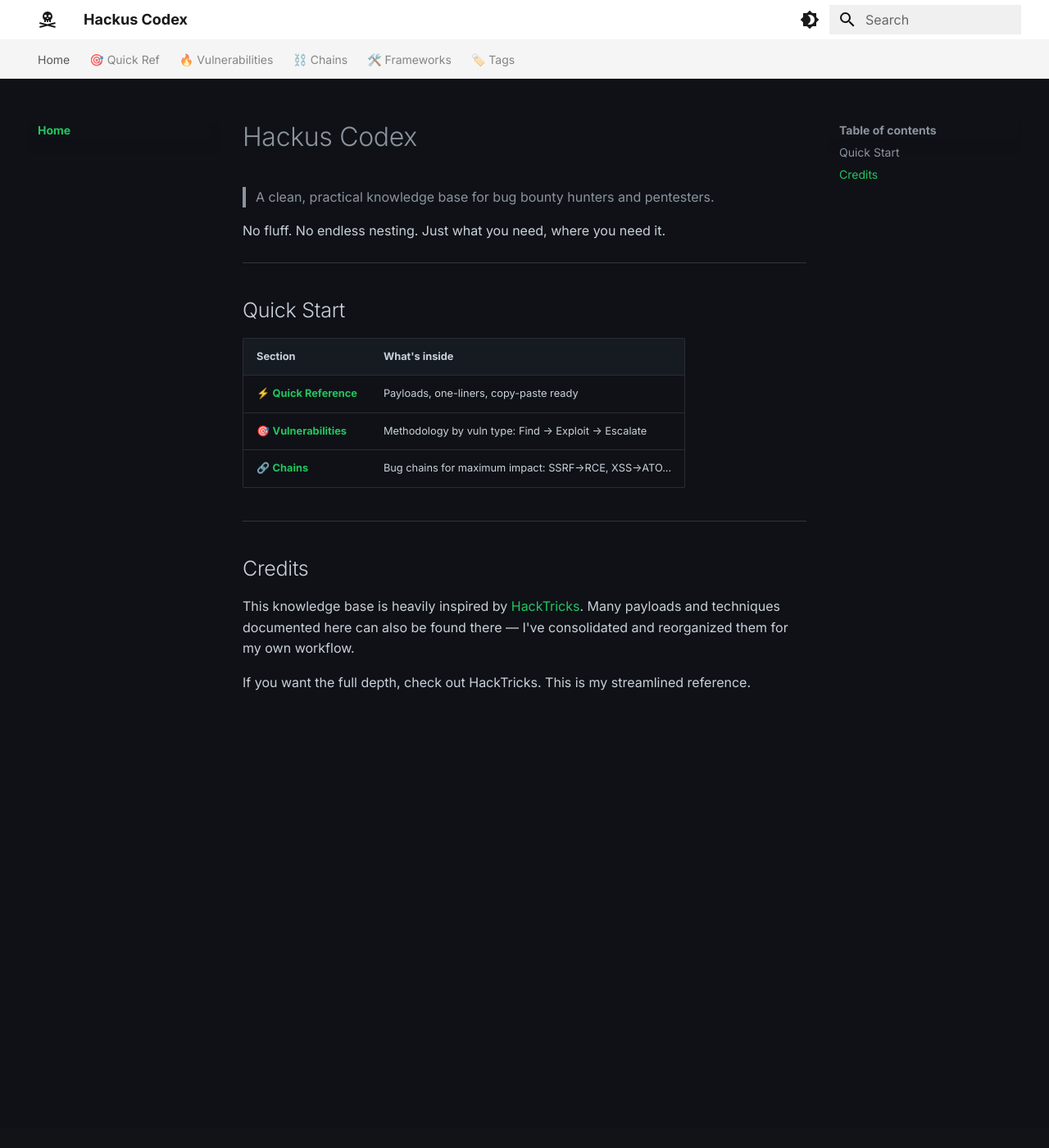
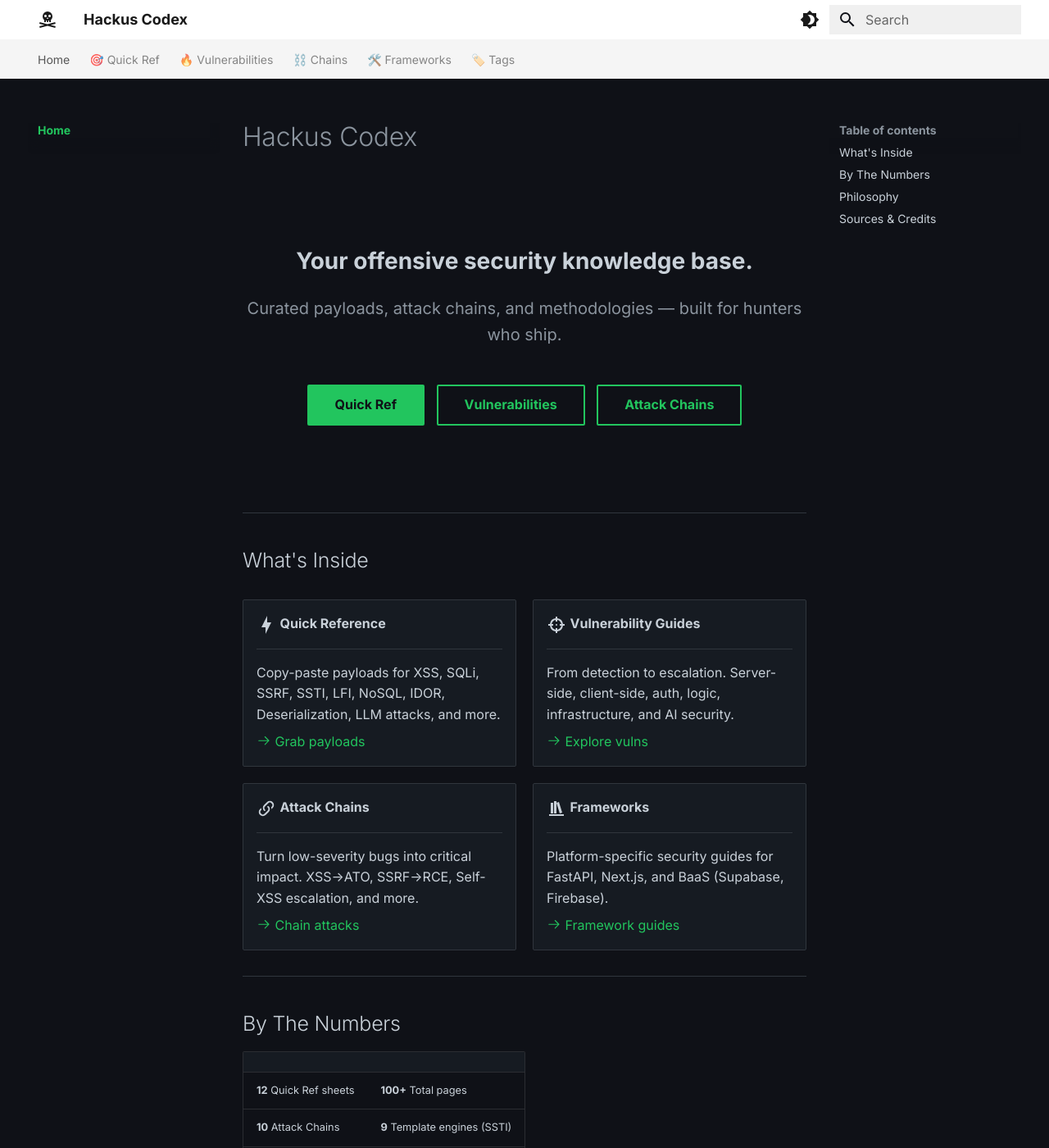
Before and after one commit to Nooboclawdus/hackus-codex, an MkDocs documentation site: the page built from docs/index.md, in a window 1280 px wide and 1400 px high. Shown: the whole window at 82% size. Built offline with MkDocs 1.6.1 and Material for MkDocs 9.7.7, drawn with Linux system fonts in a browser that asks for light colours; some of the changed text lies outside the part shown.

Commit message:
feat: redesign homepage with hero, cards, proper credits
- Hero section with CTAs
- Card grid for main sections
- Stats section
- Philosophy statement
- Proper credits: PortSwigger, HackTricks, PayloadsAllTheThings, H1
- Clean visual design

```diff
--- a/docs/index.md
+++ b/docs/index.md
@@ -1,23 +1,104 @@
 # Hackus Codex
 
-> A clean, practical knowledge base for bug bounty hunters and pentesters.
+<div class="hero" markdown>
 
-No fluff. No endless nesting. Just what you need, where you need it.
+**Your offensive security knowledge base.**
+
+Curated payloads, attack chains, and methodologies — built for hunters who ship.
+
+[Quick Ref](quick/index.md){ .md-button .md-button--primary }
+[Vulnerabilities](vulns/index.md){ .md-button }
+[Attack Chains](chains/index.md){ .md-button }
+
+</div>
 
 ---
 
-## Quick Start
+## What's Inside
 
-| Section | What's inside |
-|---------|---------------|
-| ⚡ [**Quick Reference**](quick/index.md) | Payloads, one-liners, copy-paste ready |
-| 🎯 [**Vulnerabilities**](vulns/index.md) | Methodology by vuln type: Find → Exploit → Escalate |
-| 🔗 [**Chains**](chains/index.md) | Bug chains for maximum impact: SSRF→RCE, XSS→ATO... |
+<div class="grid cards" markdown>
+
+-   :material-lightning-bolt:{ .lg .middle } **Quick Reference**
+
+    ---
+
+    Copy-paste payloads for XSS, SQLi, SSRF, SSTI, LFI, NoSQL, IDOR, Deserialization, LLM attacks, and more.
+
+    [:octicons-arrow-right-24: Grab payloads](quick/index.md)
+
+-   :material-target:{ .lg .middle } **Vulnerability Guides**
+
+    ---
+
+    From detection to escalation. Server-side, client-side, auth, logic, infrastructure, and AI security.
+
+    [:octicons-arrow-right-24: Explore vulns](vulns/index.md)
+
+-   :material-link-variant:{ .lg .middle } **Attack Chains**
+
+    ---
+
+    Turn low-severity bugs into critical impact. XSS→ATO, SSRF→RCE, Self-XSS escalation, and more.
+
+    [:octicons-arrow-right-24: Chain attacks](chains/index.md)
+
+-   :material-bookshelf:{ .lg .middle } **Frameworks**
+
+    ---
+
+    Platform-specific security guides for FastAPI, Next.js, and BaaS (Supabase, Firebase).
+
+    [:octicons-arrow-right-24: Framework guides](frameworks/index.md)
+
+</div>
 
 ---
 
-## Credits
+## By The Numbers
 
-This knowledge base is heavily inspired by [HackTricks](https://book.hacktricks.xyz/). Many payloads and techniques documented here can also be found there — I've consolidated and reorganized them for my own workflow.
+| | |
+|---|---|
+| **12** Quick Ref sheets | **100+** Total pages |
+| **10** Attack Chains | **9** Template engines (SSTI) |
+| **6** Vuln categories | **Real** H1 report references |
 
-If you want the full depth, check out HackTricks. This is my streamlined reference.
+---
+
+## Philosophy
+
+- **Payload-dense** — Less prose, more payloads
+- **Copy-paste ready** — Tested, working techniques
+- **Chain-focused** — Escalate everything
+- **No gatekeeping** — The knowledge wants to be free
+
+---
+
+## Sources & Credits
+
+This codex aggregates knowledge from across the security community:
+
+- **[PortSwigger Web Security Academy](https://portswigger.net/web-security)** — Research and methodology
+- **[HackTricks](https://book.hacktricks.xyz/)** — Comprehensive technique reference
+- **[PayloadsAllTheThings](https://github.com/swisskyrepo/PayloadsAllTheThings)** — Payload collections
+- **[HackerOne Disclosed Reports](https://hackerone.com/hacktivity)** — Real-world examples
+- **Original research** — From bug bounty hunting experience
+
+If you find value here, support the original creators.
+
+---
+
+<div class="grid cards" markdown>
+
+-   :material-github:{ .lg .middle } **Open Source**
+
+    ---
+
+    Built with [MkDocs Material](https://squidfunk.github.io/mkdocs-material/).
+
+-   :material-heart:{ .lg .middle } **For Hunters**
+
+    ---
+
+    By hunters. Ship bugs, get paid.
+
+</div>
--- a/docs/stylesheets/cards.css
+++ b/docs/stylesheets/cards.css
@@ -93,3 +93,37 @@
   font-size: 0.75rem;
   margin-right: 0.25rem;
 }
+
+/* Hero section */
+.hero {
+  text-align: center;
+  padding: 2rem 0 3rem;
+}
+
+.hero p:first-of-type {
+  font-size: 1.4rem;
+  color: var(--md-default-fg-color);
+  margin-bottom: 0.5rem;
+}
+
+.hero p:nth-of-type(2) {
+  font-size: 1rem;
+  color: var(--md-default-fg-color--light);
+  margin-bottom: 2rem;
+}
+
+/* Button styling */
+.md-button {
+  margin: 0.25rem;
+}
+
+/* Stats table - clean look */
+.md-typeset table:has(td:first-child:empty) {
+  border: none;
+}
+
+.md-typeset table:has(td:first-child:empty) td,
+.md-typeset table:has(td:first-child:empty) th {
+  border: none;
+  padding: 0.5rem 1rem;
+}
```
